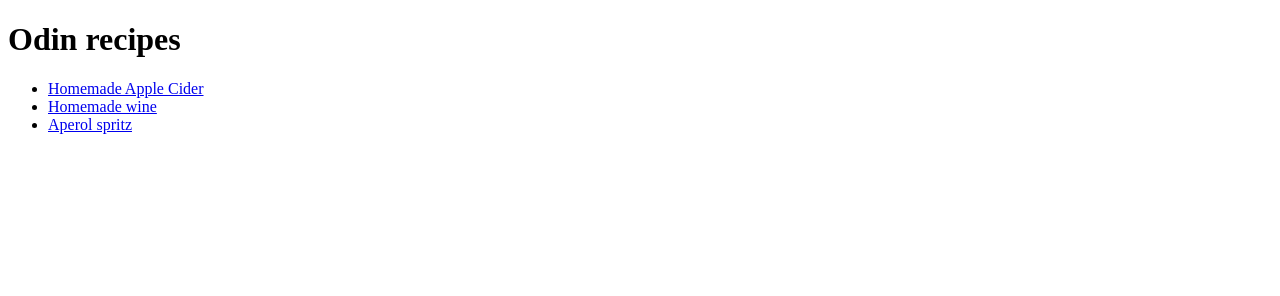
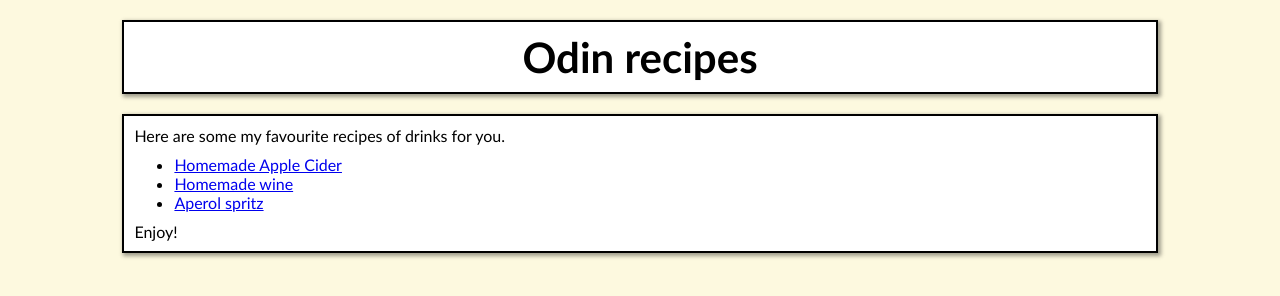
Before and after one commit to StanislavBaratov/odin-recipes, a plain HTML site: page index.html in a window 1280 px wide. Drawn offline with Linux system fonts and the light colour scheme.

Commit message:
Add style to main page

```diff
--- a/index.html
+++ b/index.html
@@ -4,13 +4,21 @@
     <meta charset="UTF-8">
     <meta name="viewport" content="width=device-width, initial-scale=1.0">
     <title>Odin recipes - Home</title>
+    <link rel="stylesheet" href="./style.css">
 </head>
 <body>
-    <h1>Odin recipes</h1>
-    <ul>
-        <li><a href="./recipes/cider.html">Homemade Apple Cider</a></li>
-        <li><a href="./recipes/wine.html">Homemade wine</a></li>
-        <li><a href="./recipes/aperol.html">Aperol spritz</a></li>
-    </ul>
+    <div id="header" class="content"><h1>Odin recipes</h1></div>
+    <div class="content">
+        <p>
+            Here are some my favourite recipes of drinks for you.
+        </p>
+        <ul>
+            <li><a href="./recipes/cider.html">Homemade Apple Cider</a></li>
+            <li><a href="./recipes/wine.html">Homemade wine</a></li>
+            <li><a href="./recipes/aperol.html">Aperol spritz</a></li>
+        </ul>
+        <p>Enjoy!</p>
+    </div>
+
 </body>
 </html>
--- /dev/null
+++ b/style.css
@@ -0,0 +1,37 @@
+body {
+    background-color: rgb(253, 249, 223);
+}
+
+h1,
+li,
+p {
+    font-family: 'Trebuchet MS', 'Lucida Sans Unicode', 'Lucida Grande', 'Lucida Sans', Arial, sans-serif;
+    margin: 0px;
+}
+
+h1 {
+    font-size: 42px;
+    font-weight: 700;
+}
+
+ul {
+    margin: 10px 0px;
+}
+.content {
+    background-color: #fff;
+    margin: 20px auto;
+    width: 80%;
+    padding: 10px;
+    border: 2px solid black;
+    border-radius: 0px;
+    box-shadow: 2px 2px 4px 1px #00000060;
+}
+
+#header {
+    text-align: center;
+}
+
+#enjoy {
+    font-size: 30px;
+    font-weight: 700;
+}
```
